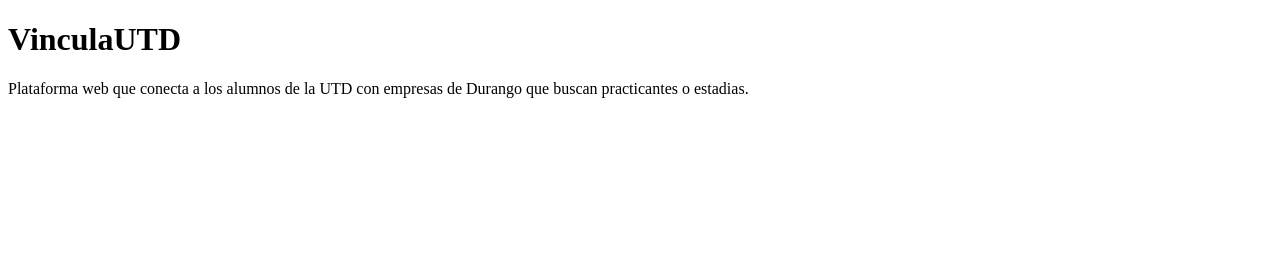
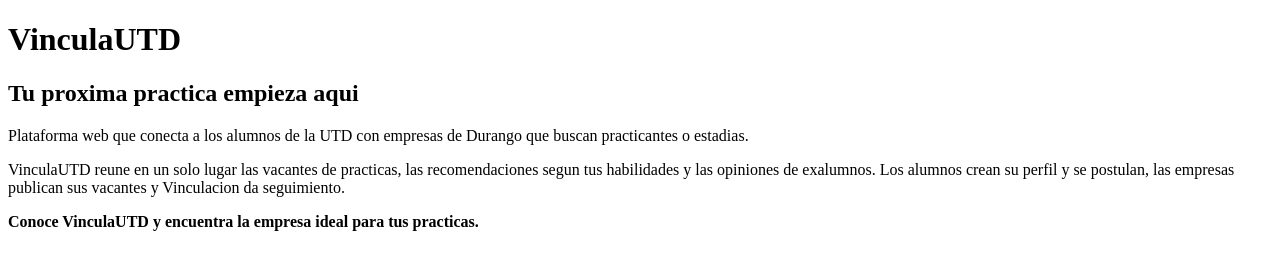
Before and after one commit to JorgeAReyesReyes/VinculaUTD, a plain HTML site: page src/index.html in a window 1280 px wide. Drawn offline with Linux system fonts and the light colour scheme.

Commit message:
Agregar presentacion del proyecto

```diff
--- a/src/index.html
+++ b/src/index.html
@@ -7,6 +7,15 @@
 </head>
 <body>
   <h1>VinculaUTD</h1>
+  <h2>Tu proxima practica empieza aqui</h2>
   <p>Plataforma web que conecta a los alumnos de la UTD con empresas de Durango que buscan practicantes o estadias.</p>
+
+  <p>
+    VinculaUTD reune en un solo lugar las vacantes de practicas, las recomendaciones
+    segun tus habilidades y las opiniones de exalumnos. Los alumnos crean su perfil
+    y se postulan, las empresas publican sus vacantes y Vinculacion da seguimiento.
+  </p>
+
+  <p><strong>Conoce VinculaUTD y encuentra la empresa ideal para tus practicas.</strong></p>
 </body>
 </html>
```
